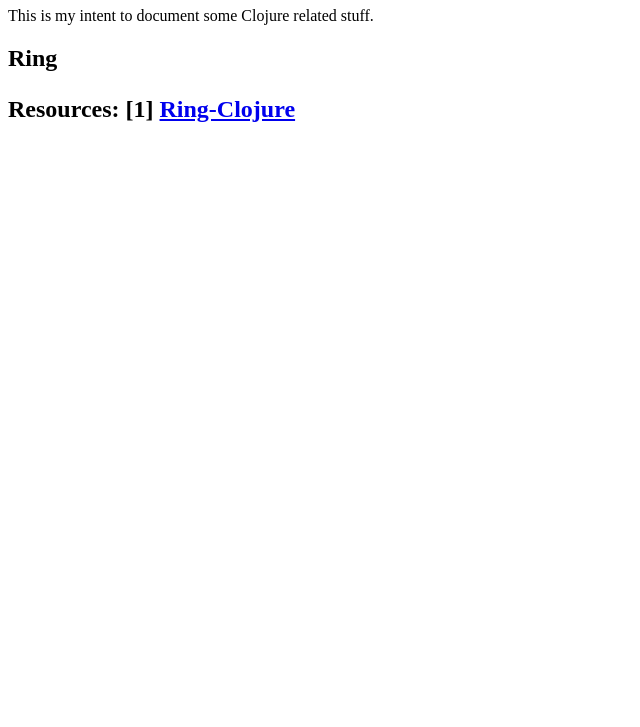
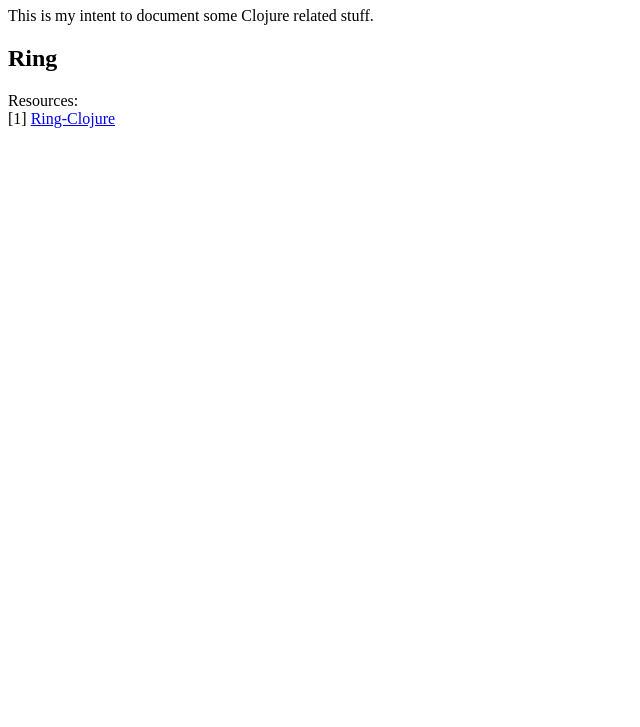
Before and after one commit to pufarin/umblet, a plain HTML site: page index.html in a window 1280 px wide. Shown: the part 73-800 px from the top of the page, without its empty margins (0-640 px from the left). Drawn offline with Linux system fonts and the light colour scheme.

Commit message:
Update index.html

```diff
--- a/index.html
+++ b/index.html
@@ -5,12 +5,9 @@
 <h1>Clojure journey</h1>
 <p>This is my intent to document some Clojure related stuff.</p>
 
-<h2> Ring <h2>
+<h2> Ring </h2>
 
-<p>
-  Resources:
-  [1] <a href="https://github.com/ring-clojure/ring">Ring-Clojure</a>
-
-  </p>
+Resources:</br>
+[1] <a href="https://github.com/ring-clojure/ring">Ring-Clojure</a>
 </body>
 </html>
```
